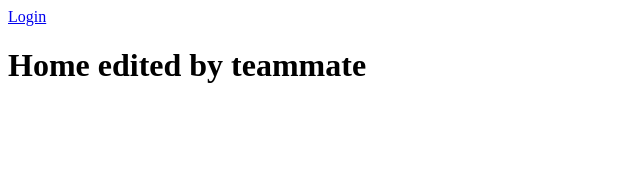
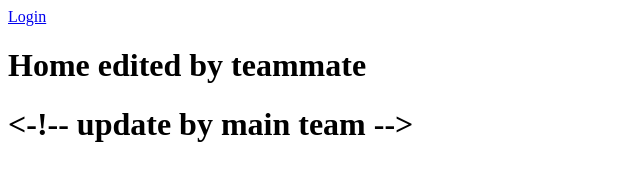
Before and after one commit to amna624/my-git-project, a plain HTML site: page index.html in a window 1280 px wide. Shown: the whole page, without its empty margins (0-640 px from the left). Drawn offline with Linux system fonts and the light colour scheme.

Commit message:
Main branch update to index.html

```diff
--- a/index.html
+++ b/index.html
@@ -1,2 +1,3 @@
 <a href='login.html'>Login</a>
 <h1>Home edited by teammate<h1>
+<-!-- update by main team -->
```
